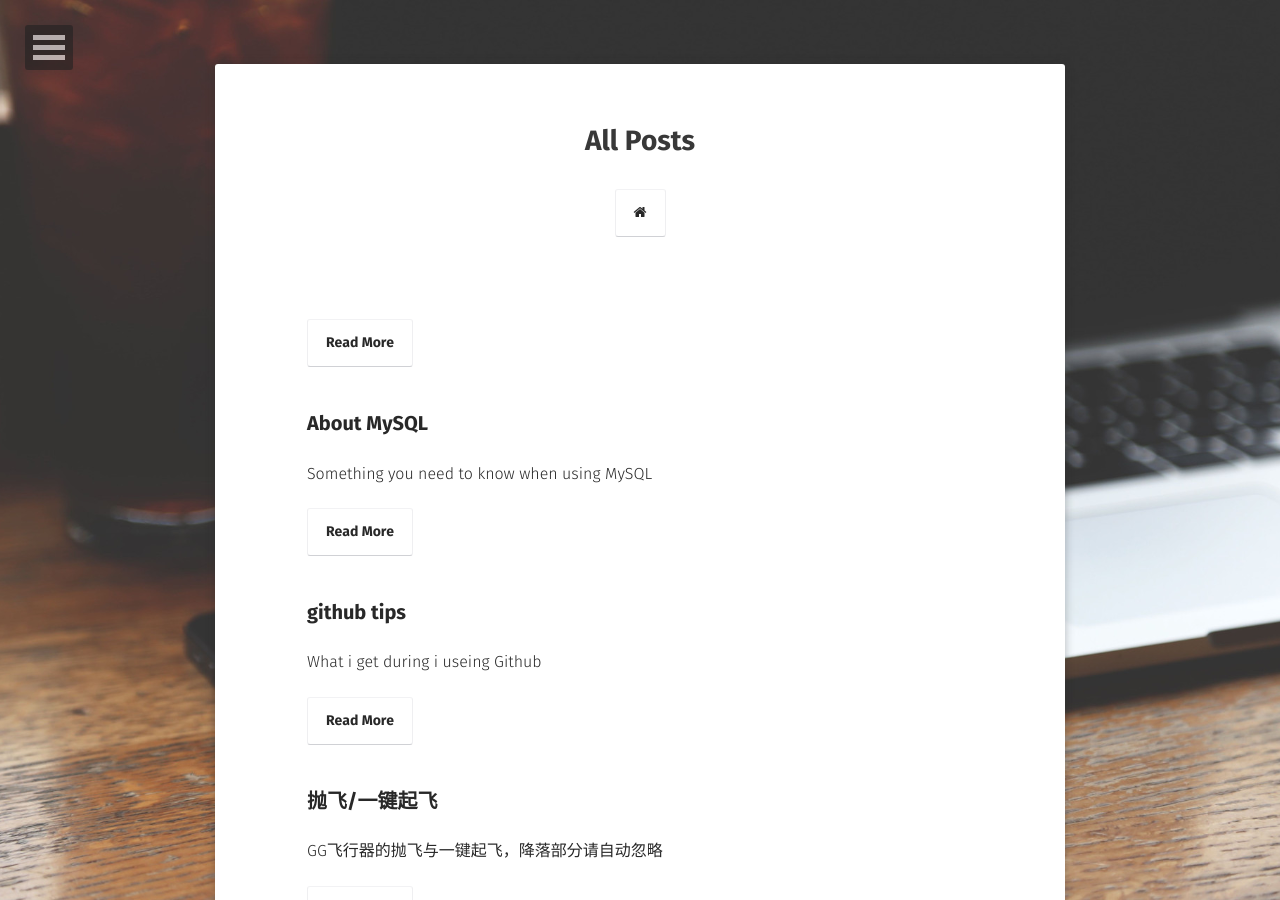
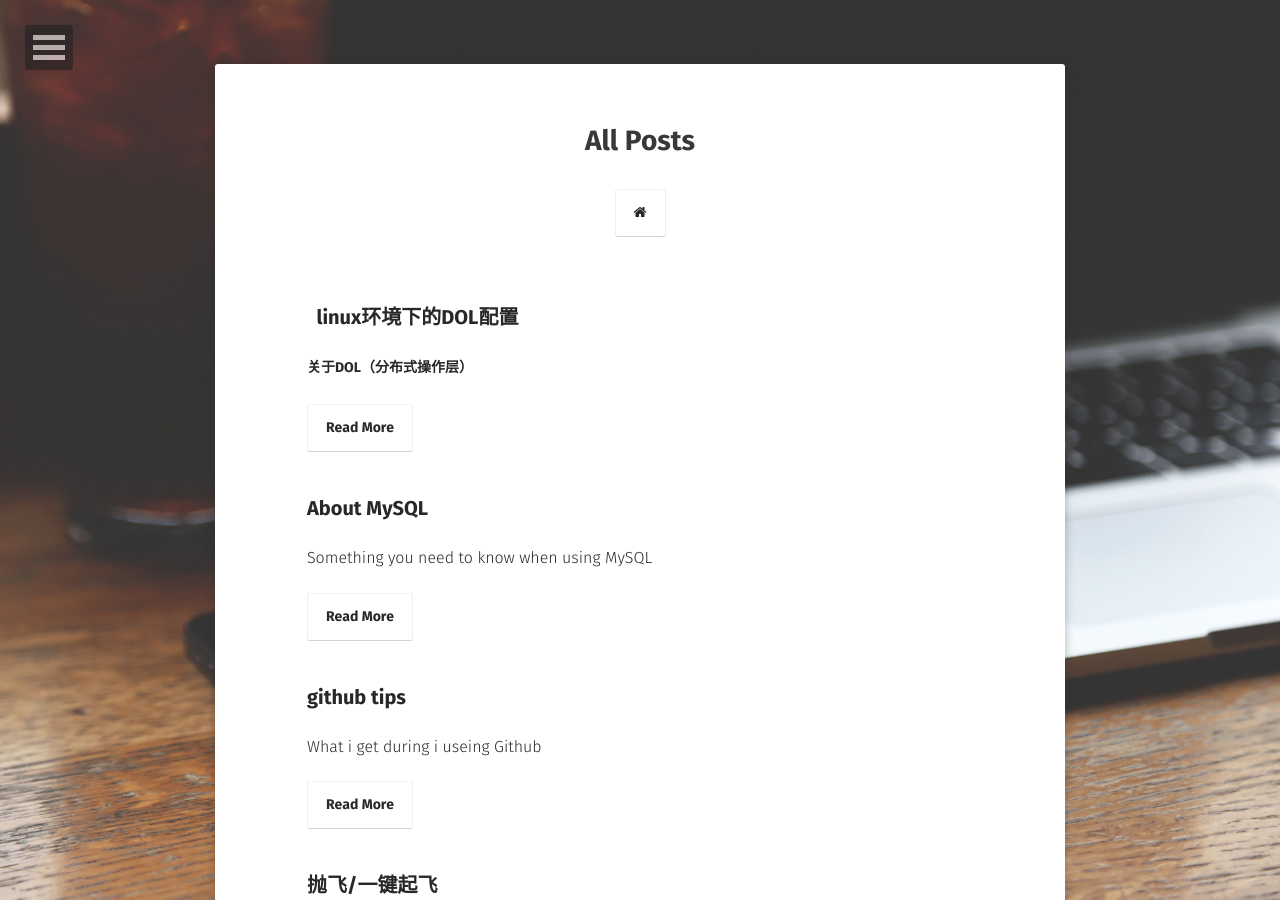
Before and after one commit to wangrx33/wangrx33.github-io, a Jekyll site: the page built from posts/index.md, in a window 1280 px wide and 900 px high. Built offline with Jekyll 4.4.1, drawn with Linux system fonts in a browser that asks for light colours; some web fonts are replaced.

Commit message:
Update 2017-09-29-DOL-IN-LINUX.md

```diff
--- a/_posts/2017-09-29-DOL-IN-LINUX.md
+++ b/_posts/2017-09-29-DOL-IN-LINUX.md
@@ -1,6 +1,9 @@
 ---
-layout:linux环境下的DOL配置
-data:2017-09-29
+
+title:    linux环境下的DOL配置
+layout:     linux环境下的DOL配置
+data:   2017-09-29
+exerpt:   linux环境下的DOL配置
 
 ---
 
```
